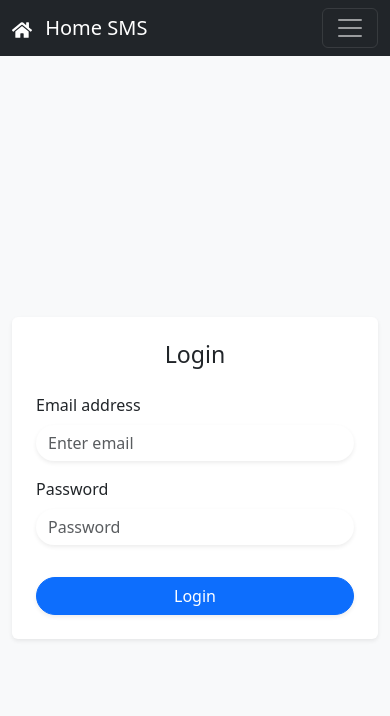
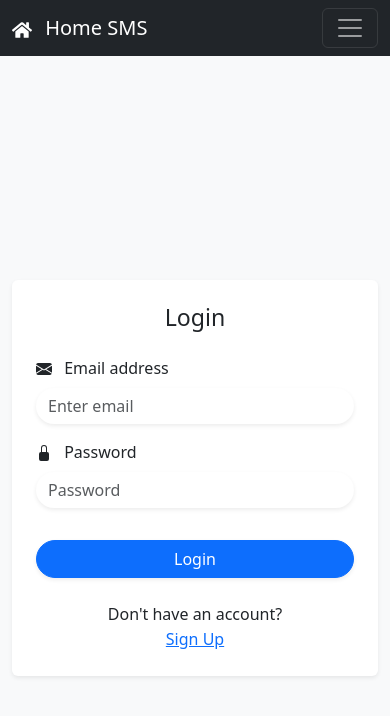
Before and after one commit to sairam0424/Student-Management-System, a React (Create React App) app in the folder frontend/: page /login in a window 390 px wide. Shown: the top 716 px of the page. Built offline with nearby package versions, Linux system fonts and the light colour scheme.

Commit message:
Style(Ui):Improved the Login Page Added react-bootstrap Icons and make it responsive

```diff
--- a/frontend/src/pages/Login.js
+++ b/frontend/src/pages/Login.js
@@ -6,6 +6,7 @@ import { Container, Form, Button, Alert, Row, Col } from 'react-bootstrap';
 import { motion } from 'framer-motion';
 import { useUser } from '../customHooks/UserContext';
 import { Helmet } from 'react-helmet';
+import { EnvelopeFill, LockFill } from 'react-bootstrap-icons'; // Import icons
 
 // Lazy load components
 const Shimmer = lazy(() => import('../components/Shimmer'));
@@ -71,7 +72,9 @@ export default function Login() {
                         <h3 className="text-center mb-4">Login</h3>
                         <Form onSubmit={handleSubmit}>
                             <Form.Group className="mb-3" controlId="formEmail">
-                                <Form.Label>Email address</Form.Label>
+                                <Form.Label>
+                                    <EnvelopeFill className="me-2" /> Email address
+                                </Form.Label>
                                 <Form.Control
                                     type="email"
                                     placeholder="Enter email"
@@ -83,7 +86,9 @@ export default function Login() {
                             </Form.Group>
 
                             <Form.Group className="mb-3" controlId="formPassword">
-                                <Form.Label>Password</Form.Label>
+                                <Form.Label>
+                                    <LockFill className="me-2" /> Password
+                                </Form.Label>
                                 <Form.Control
                                     type="password"
                                     placeholder="Password"
@@ -105,6 +110,18 @@ export default function Login() {
                                 Login
                             </Button>
                         </Form>
+                        <div className="text-center mt-4">
+                            <p className="mb-0">Don't have an account?</p>
+                            <Button
+                                variant="link"
+                                onClick={() => navigate('/signup')}
+                                className="p-0"
+                                as={motion.button}
+                                whileHover={{ scale: 1.1 }}
+                            >
+                                Sign Up
+                            </Button>
+                        </div>
                     </motion.div>
                 </Col>
             </Row>
```
